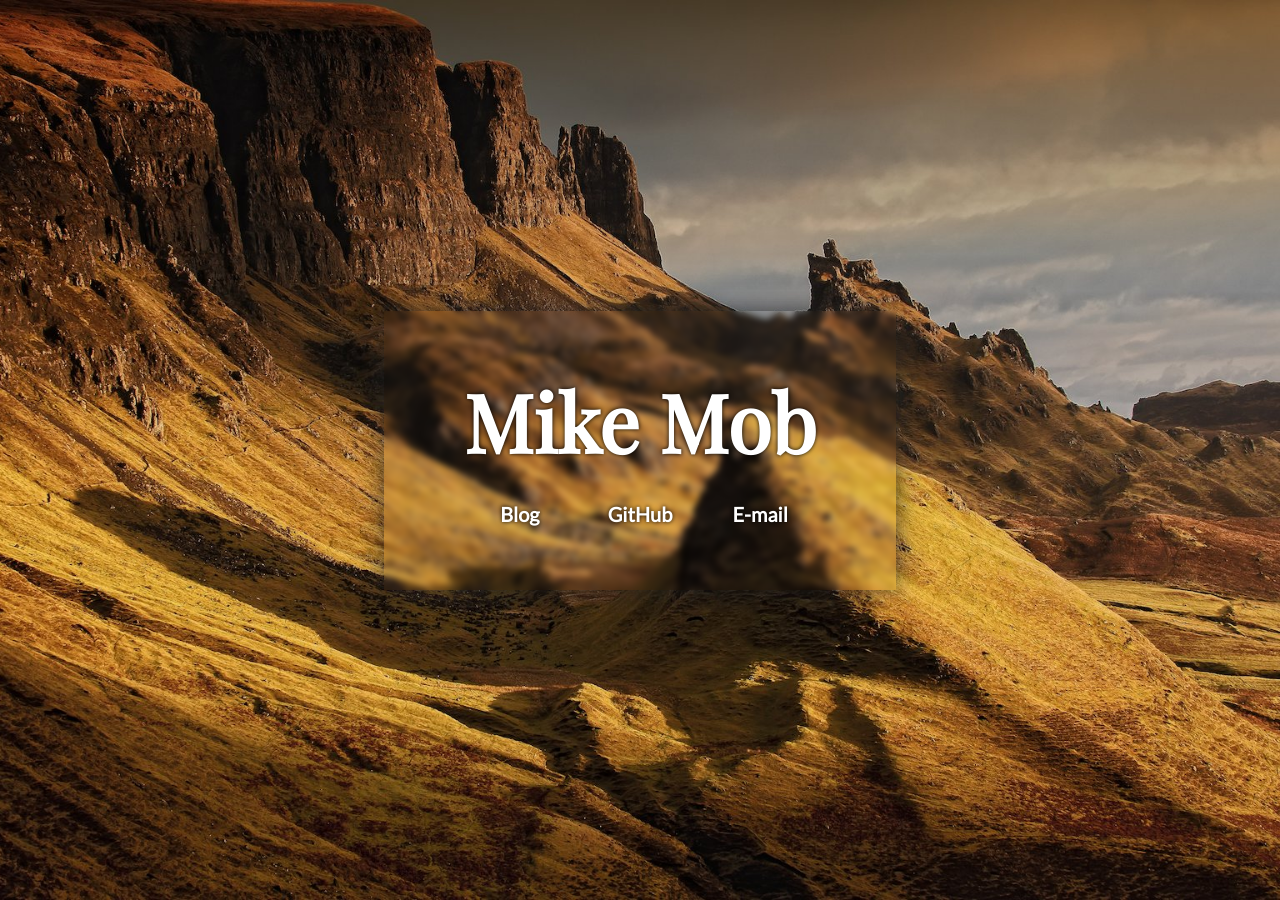
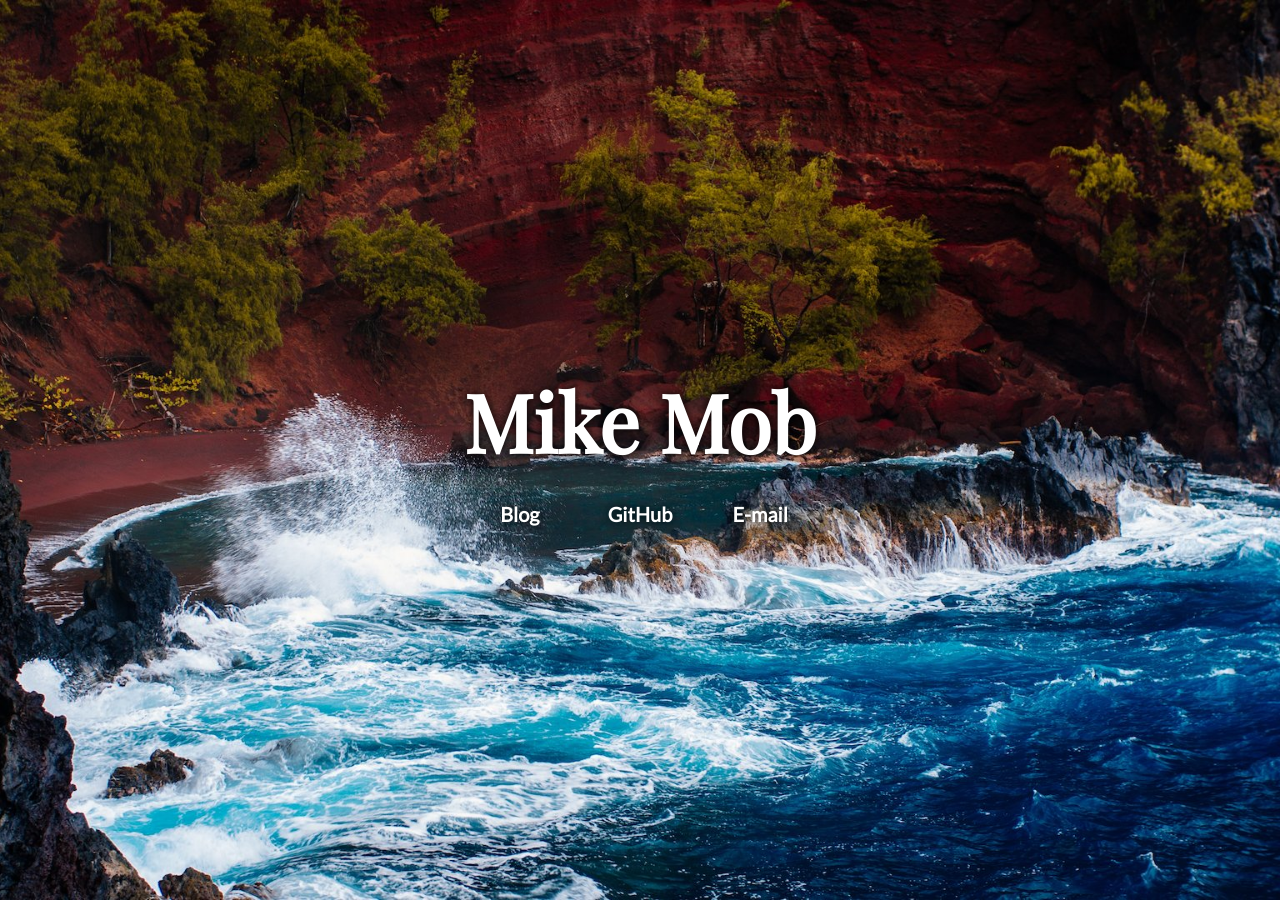
Before and after one commit to michaelmob/website-jekyll, a Jekyll site: the page built from home.md, in a window 1280 px wide. Built offline with Jekyll 4.4.1, drawn with Linux system fonts in a browser that asks for light colours.

Commit message:
New backgrounds

```diff
--- a/_sass/mob.scss
+++ b/_sass/mob.scss
@@ -25,10 +25,8 @@
 $background-filter:          blur($background-blur-size) !default;
 $backgrounds-dir:            "/assets/images/backgrounds";
 $backgrounds:                (
-  desert:                    "#{$backgrounds-dir}/desert.jpg",
-  forest:                    "#{$backgrounds-dir}/forest.jpg",
-  lake:                      "#{$backgrounds-dir}/lake.jpg",
-  road:                      "#{$backgrounds-dir}/road.jpg",
+  "anton-repponen": "#{$backgrounds-dir}/anton-repponen-103080-unsplash.jpg",
+  "ivana-cajina":   "#{$backgrounds-dir}/ivana-cajina-403437-unsplash.jpg",
 );
 
 
@@ -42,7 +40,7 @@
 
 
 $text-color:                 #FFF !default;
-$text-shadow:                0 0 0.25rem #000 !default;
+$text-shadow:                0 0 0.5rem #000 !default;
 
 $link-color:                 #0366d6 !default;
 $link-hover-color:           #0099ff !default;
--- a/_sass/mob/_background.scss
+++ b/_sass/mob/_background.scss
@@ -1,6 +1,5 @@
-/* Blurred main background */
 body {
-  &::before, main::before {
+  &::before, /*main::before*/ {
     position: absolute;
     top: 0;
     left: 0;
@@ -13,7 +12,7 @@
     transition: $background-transition;
   }
 
-  main::before {
+  /*main::before {
     filter: $background-filter;
     top: $background-blur-size * -1;
     left: $background-blur-size * -1;
@@ -23,12 +22,12 @@
     @media screen and (max-width: $medium-screen) {
       background: none !important;
     }
-  }
+  }*/
 }
 
 
 @each $name, $url in $backgrounds {
-  .#{$name}::before, .#{$name} main::before {
+  .#{$name}::before, /*.#{$name} main::before*/ {
     background-image: url($url);
   }
 }
--- a/_sass/mob/_content.scss
+++ b/_sass/mob/_content.scss
@@ -1,11 +1,11 @@
-main, .box {
+main {
   position: relative;
   margin: $content-margin;
   padding: $content-padding;
   overflow: hidden;
   color: $text-color;
-  border-radius: $content-border-radius;
-  box-shadow: $content-box-shadow;
+  // border-radius: $content-border-radius;
+  // box-shadow: $content-box-shadow;
   text-shadow: $text-shadow;
 
   @media screen and (max-width: $medium-screen) {
--- a/assets/js/mob.js
+++ b/assets/js/mob.js
@@ -1,9 +1,7 @@
 const assets = "/assets/images/backgrounds";
 const backgrounds = {
-  desert: `${assets}/desert.jpg`,
-  forest: `${assets}/forest.jpg`,
-  lake: `${assets}/lake.jpg`,
-  road: `${assets}/road.jpg`,
+  "anton-repponen": `${assets}/anton-repponen-103080-unsplash.jpg`,
+  "ivana-cajina": `${assets}/ivana-cajina-403437-unsplash.jpg`,
 };
 
 
```
Also changed, not shown: assets/images/backgrounds/anton-repponen-103080-unsplash.jpg (added), assets/images/backgrounds/desert.jpg (deleted), assets/images/backgrounds/forest.jpg (deleted), assets/images/backgrounds/ivana-cajina-403437-unsplash.jpg (added), assets/images/backgrounds/lake.jpg (deleted), assets/images/backgrounds/mist.jpg (deleted), assets/images/backgrounds/road.jpg (deleted), 5 other files.
